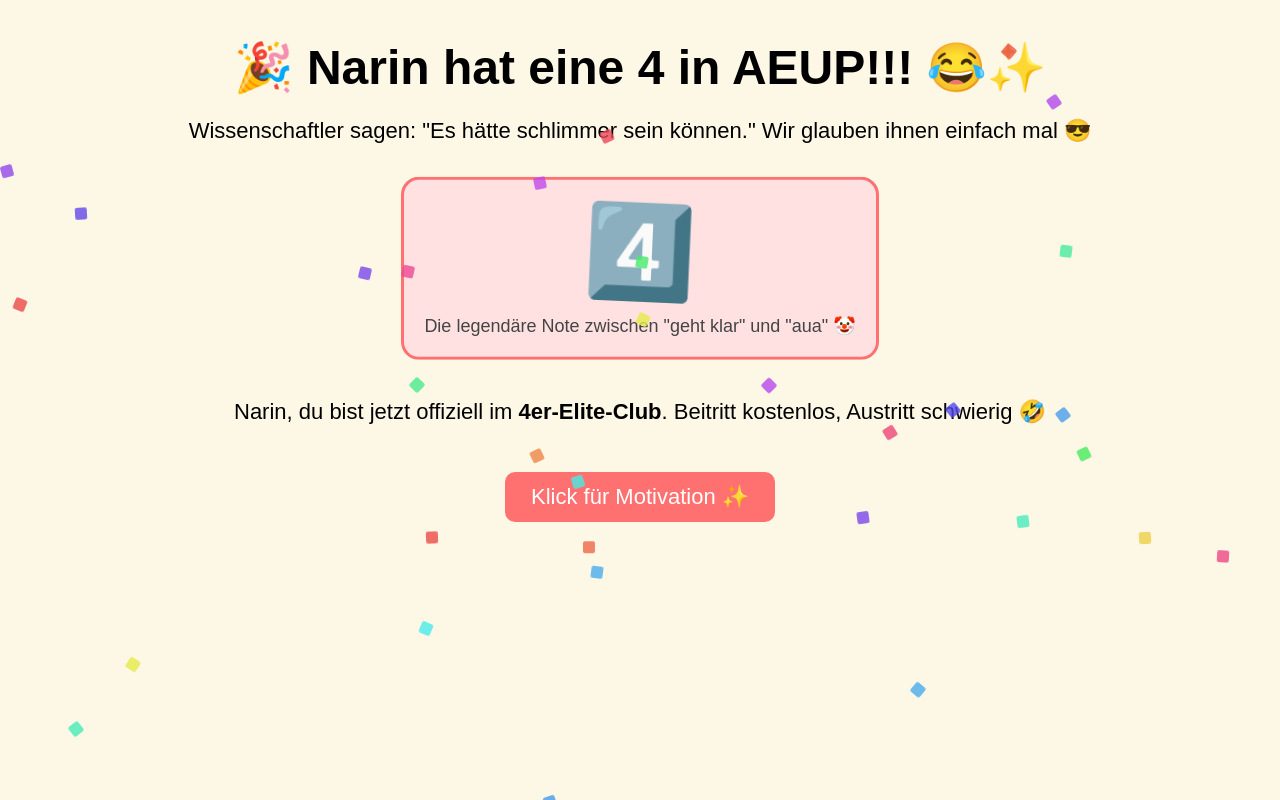
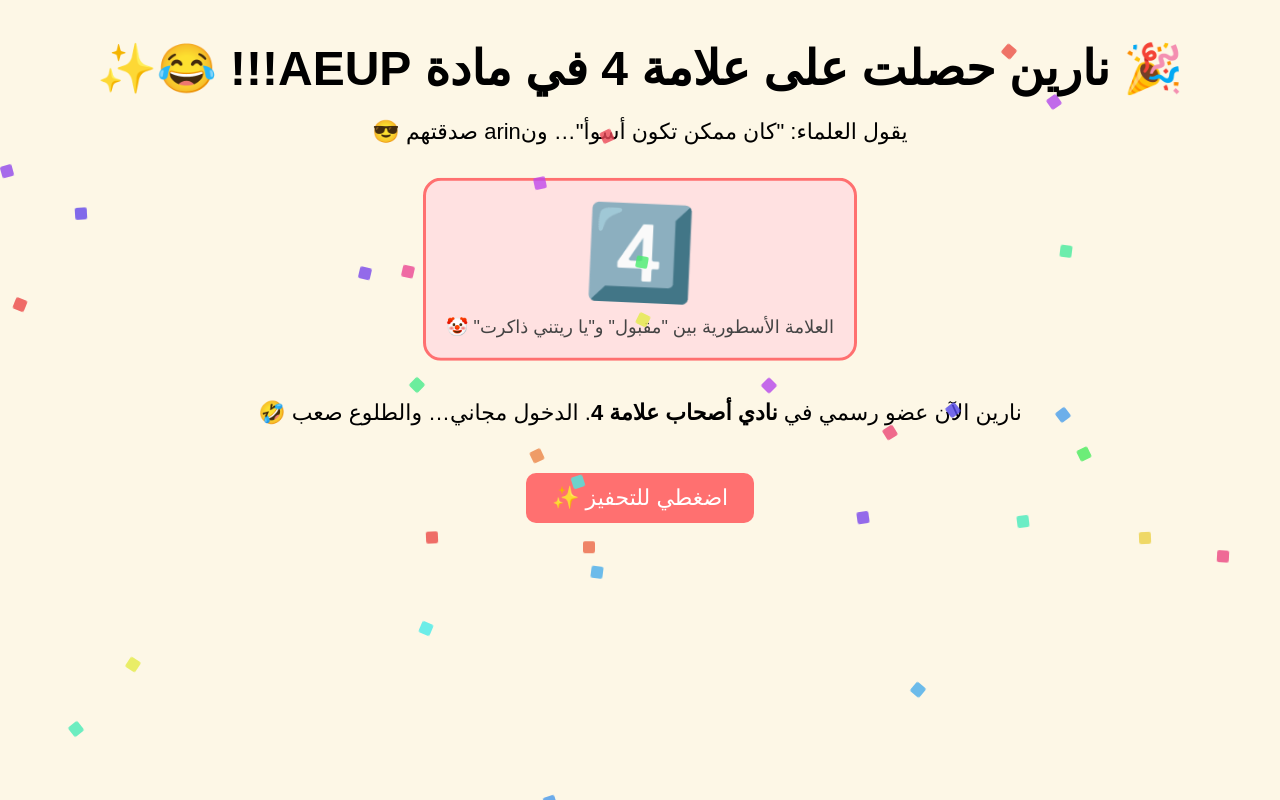
Before and after one commit to Flo781/webseite, a plain HTML site: page index.html in a window 1280 px wide. Drawn offline with Linux system fonts and the light colour scheme.

Commit message:
Add files via upload

```diff
--- a/index.html
+++ b/index.html
@@ -1,11 +1,11 @@
 <!doctype html>
-<html lang="de">
+<html lang="ar" dir="rtl">
 <head>
   <meta charset="utf-8" />
-  <title>Narin hat 'ne 4 in AEUP 😂✨</title>
+  <title>نارين حصلت على علامة 4 في AEUP 😂✨</title>
   <style>
     body{
-      font-family:Arial, sans-serif;
+      font-family: "Arial", sans-serif;
       background:#fdf7e6;
       margin:40px;
       text-align:center;
@@ -18,7 +18,6 @@
     }
     p{font-size:22px}
 
-    /* Box */
     .box{
       background:#ffe1e1;
       padding:20px;
@@ -55,7 +54,6 @@
       background:#ff3b3b;
     }
 
-    /* ANIMATIONEN */
     @keyframes wobble{
       0%{transform:rotate(0deg)}
       25%{transform:rotate(6deg)}
@@ -94,24 +92,23 @@
 </head>
 <body>
 
-  <h1>🎉 Narin hat eine 4 in AEUP!!! 😂✨</h1>
-  <p>Wissenschaftler sagen: "Es hätte schlimmer sein können." Wir glauben ihnen einfach mal 😎</p>
+  <h1>🎉 نارين حصلت على علامة 4 في مادة AEUP!!! 😂✨</h1>
+  <p>يقول العلماء: "كان ممكن تكون أسوأ"… ونarin صدقتهم 😎</p>
 
   <div class="box">
     <div class="big">4️⃣</div>
-    <div class="small">Die legendäre Note zwischen "geht klar" und "aua" 🤡</div>
+    <div class="small">العلامة الأسطورية بين "مقبول" و"يا ريتني ذاكرت" 🤡</div>
   </div>
 
-  <p style="margin-top:30px">Narin, du bist jetzt offiziell im <strong>4er-Elite-Club</strong>. Beitritt kostenlos, Austritt schwierig 🤣</p>
+  <p style="margin-top:30px">نارين الآن عضو رسمي في <strong>نادي أصحاب علامة 4</strong>. الدخول مجاني… والطلوع صعب 🤣</p>
 
-  <button class="button" onclick="message()">Klick für Motivation ✨</button>
+  <button class="button" onclick="message()">اضغطي للتحفيز ✨</button>
 
   <script>
     function message(){
-      alert('Narin, Kopf hoch – 4 heute, 3 morgen, 1 irgendwann vielleicht 😂');
+      alert('نارين… اليوم 4، بكرة 3، وبعد بكرة يمكن 1 😂');
     }
 
-    // Konfetti erstellen
     for(let i = 0; i < 50; i++){
       let c = document.createElement('div');
       c.className = 'confetti';
```
